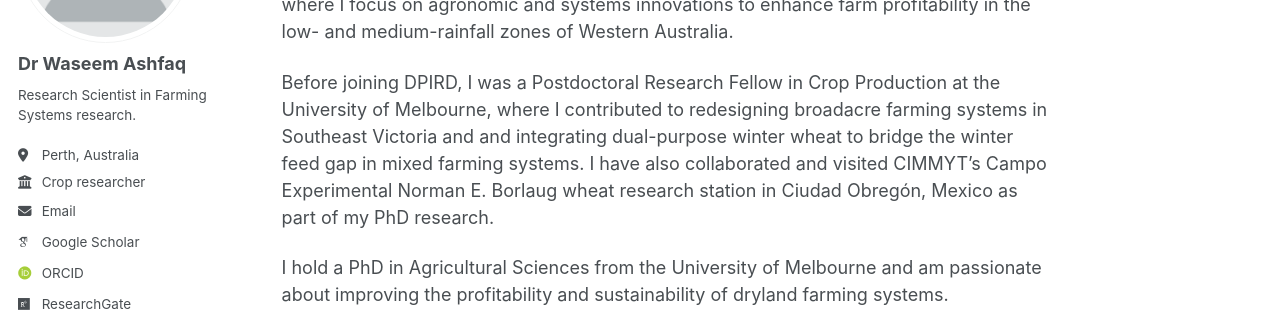
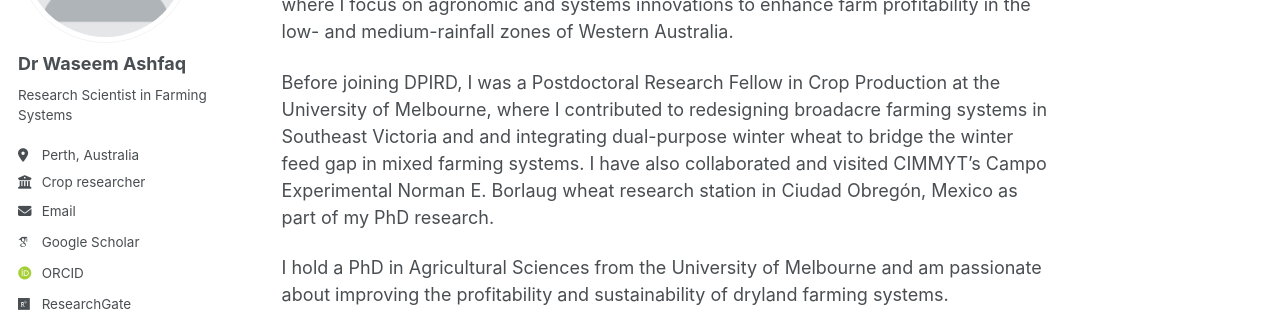
Before and after one commit to washfaq/waseemashfaq.github.io, a Jekyll site: the page built from _pages/about.md, in a window 1280 px wide. Shown: the part 233-545 px from the top of the page. Built offline with Jekyll 4.4.1, drawn with Linux system fonts in a browser that asks for light colours; some web fonts are replaced; a script bundle is joined from its source files by our own code; library files that are not in the unit come from our copies.

Commit message:
Update _config.yml

```diff
--- a/_config.yml
+++ b/_config.yml
@@ -26,7 +26,7 @@ author:
   avatar           : "profile.png"
   name             : "Dr Waseem Ashfaq"
   pronouns         : # example: "she/her"
-  bio              : "Research Scientist in Farming Systems research."
+  bio              : "Research Scientist in Farming Systems"
   location         : "Perth, Australia"
   employer         : "Crop researcher"
   uri              : # URL
```
